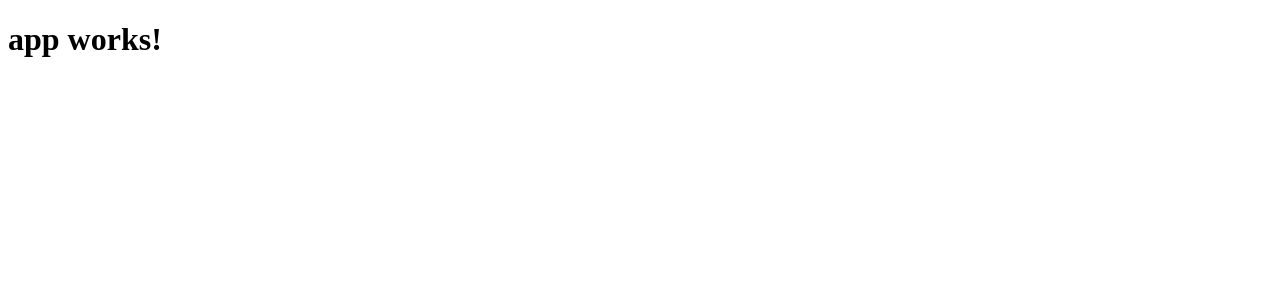
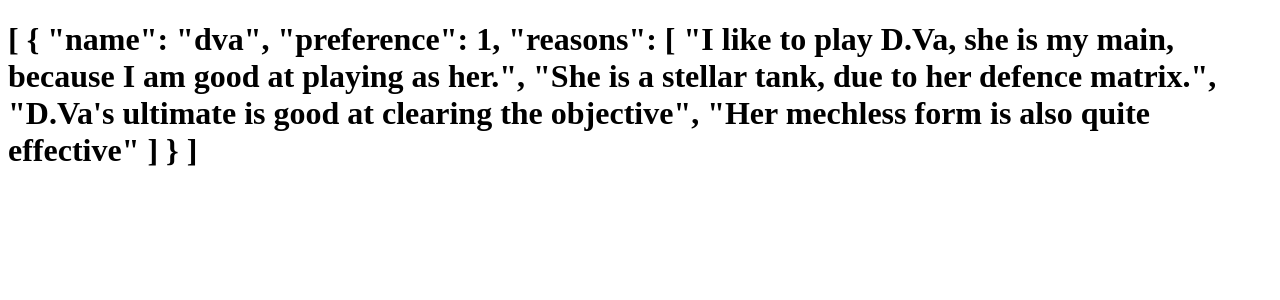
Before and after one commit to TreadwaysOfIpswich/ross-overwatch, an Angular app: page / in a window 1280 px wide. Shown: the top 300 px of the page. Built offline with nearby package versions, Linux system fonts and the light colour scheme.

Commit message:
Add basic data structures and D.Va example

```diff
--- a/src/app/app.component.html
+++ b/src/app/app.component.html
@@ -1,3 +1,3 @@
 <h1>
-  {{title}}
+  {{data | json}}
 </h1>
--- a/src/app/app.component.ts
+++ b/src/app/app.component.ts
@@ -1,4 +1,10 @@
 import { Component } from '@angular/core';
+
+interface OverwatchCharacter {
+  name: 'dva' | 'soldier76' | 'winston' | 'reaper' | 'lucio' | 'mercy';
+  reasons: string[];
+  preference: number;
+}
 
 @Component({
   selector: 'app-root',
@@ -6,5 +12,16 @@
   styleUrls: ['./app.component.css']
 })
 export class AppComponent {
-  title = 'app works!';
+  data: OverwatchCharacter[] = [
+    {
+      name: 'dva',
+      preference: 1,
+      reasons: [
+        'I like to play D.Va, she is my main, because I am good at playing as her.',
+        'She is a stellar tank, due to her defence matrix.',
+        'D.Va\'s ultimate is good at clearing the objective',
+        'Her mechless form is also quite effective'
+      ],
+    },
+  ];
 }
```
